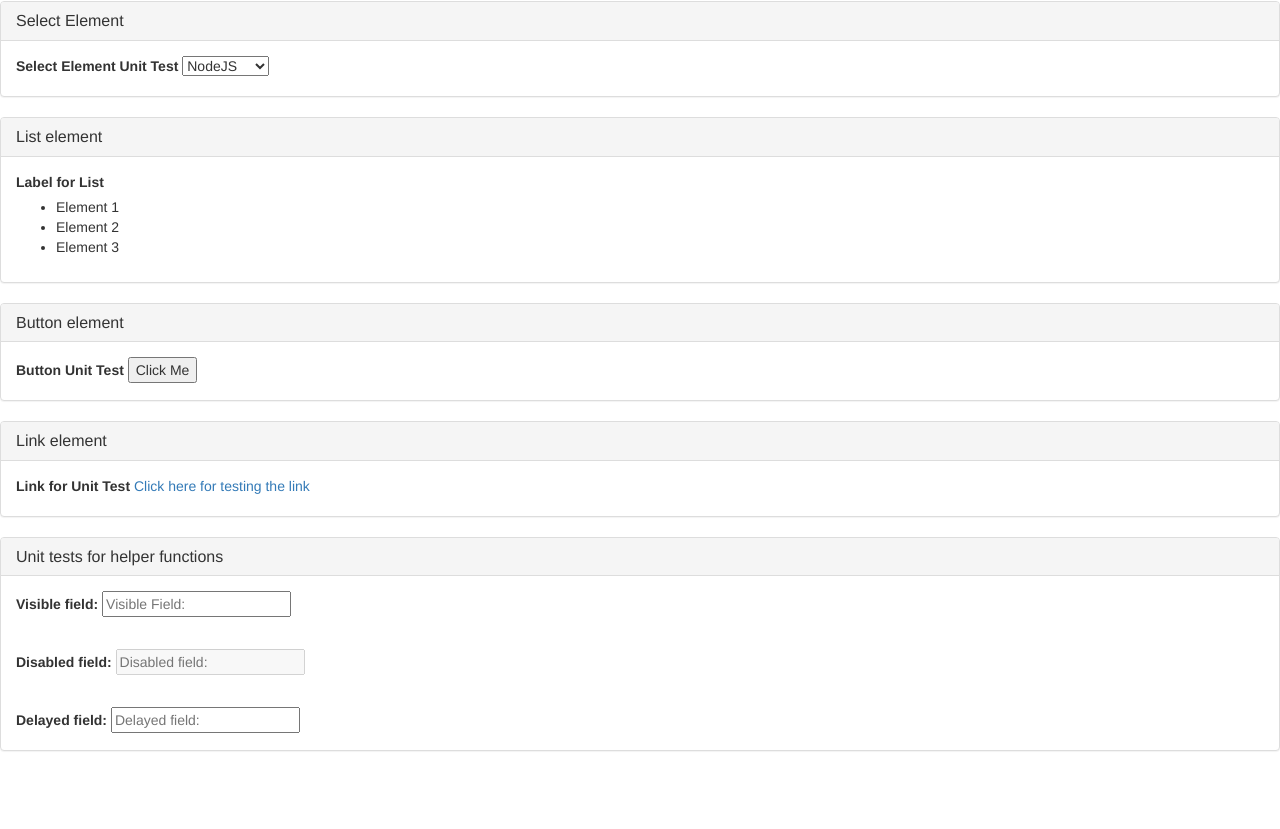
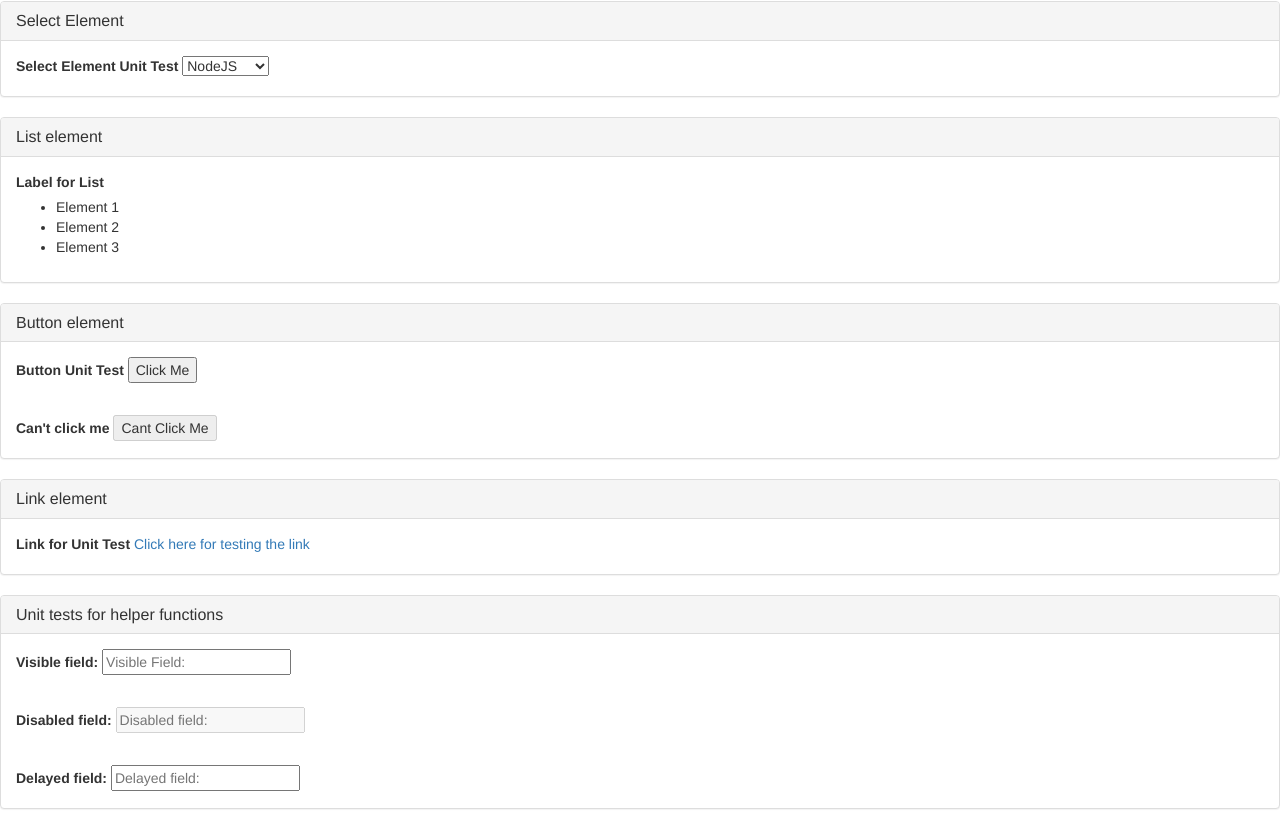
Before and after one commit to AllegiantAir/cucumber-defaults, a website: page mockapp/public/mock.html in a window 1280 px wide. Shown: the part 811-1640 px from the top of the page. Before the commit the page ends 1582 px from the top, so only its background shows below. Drawn offline with nearby package versions, Linux system fonts and the light colour scheme.

Commit message:
some more fixes

```diff
--- a/mockapp/public/mock.html
+++ b/mockapp/public/mock.html
@@ -202,6 +202,10 @@
           <label for="buttonUnitTest">Button Unit Test</label>
           <input type="submit" id="buttonUnitTest" value="Click Me" name="buttonUnitTest" />
       </div>
+      <div class="panel-body">
+          <label for="buttonUnitTest2">Can't click me</label>
+          <input disabled type="submit" id="buttonUnitTest2" value="Cant Click Me" name="buttonUnitTest2" />
+      </div>
   </div>
   <div class="panel panel-default">
       <div class="panel-heading">
```
Also changed, not shown: 1 other file.
